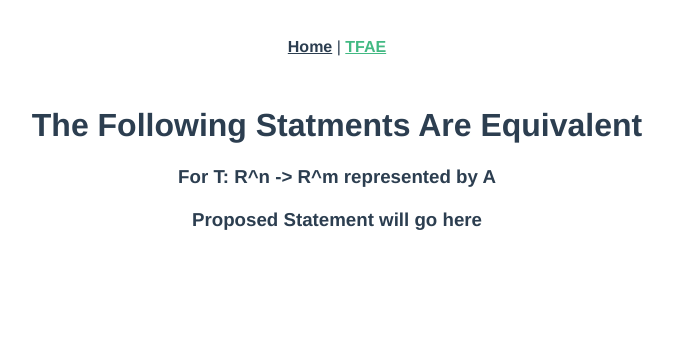
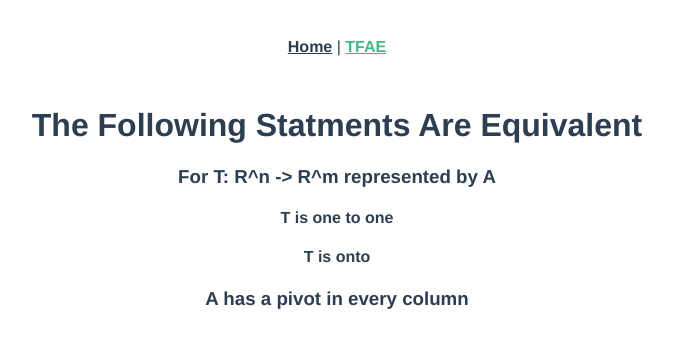
Before and after one commit to thetravisweber/Linear-Algebra, a Vue app: page /tfae in a window 1280 px wide. Shown: the top 348 px of the page, without its empty margins (303-976 px from the left). Built offline with nearby package versions, Linux system fonts and the light colour scheme.

Commit message:
TFAE variables properly plugged into scaffolding

```diff
--- a/src/data/TFAE.json
+++ b/src/data/TFAE.json
@@ -8,7 +8,7 @@
           "T(x) = b has at most one solution x for each b",
           "A has no free variables",
           "Ax = 0 has only the trivial solution",
-          "A has a picot in every column",
+          "A has a pivot in every column",
           "columns of A are linearly independent"
         ]
       },
--- a/src/views/TFAE.vue
+++ b/src/views/TFAE.vue
@@ -1,14 +1,18 @@
 <template>
   <div class="TFAE">
     <h1>The Following Statments Are Equivalent</h1>
-    <h3 id="context">{{ currentProblem.context }}</h3>
+    <h3 id="context">{{ currentProblemSet.context }}</h3>
     <div id="options">
-      <h4 v-for="statement in statements" :key="statement" class="option">
-        {{ statement }}
+      <h4
+        v-for="problem in currentProblemSet.problems"
+        :key="problem.statement"
+        class="option"
+      >
+        {{ problem.statement }}
       </h4>
     </div>
     <div id="question">
-      <h3 id="equivalency">Proposed Statement will go here</h3>
+      <h3 id="equivalency">{{ currentQuestion }}</h3>
     </div>
   </div>
 </template>
@@ -21,24 +25,22 @@ export default {
   name: "TFAE",
   mixins: [Help],
   data: function () {
+    const startingProblemSet = Help.randomElement(problemData);
+    const startingProblem = Help.randomElement(startingProblemSet.problems);
+    const startingQuestion = Help.randomElement(startingProblem.equivalencies);
     return {
       problems: problemData,
-      currentProblem: Help.randomElement(problemData),
+      currentProblemSet: startingProblemSet,
+      currentProblem: startingProblem,
+      currentQuestion: startingQuestion,
     };
   },
-  mounted: function() {
+  mounted: function () {
     console.log(this.currentProblem);
   },
   methods: {
-    randomProblem: function () {
+    randomProblemSet: function () {
       return Help.randomElement(this.problemData);
-    },
-  },
-  computed: {
-    statements: function () {
-      return this.problems.map((el) => {
-        return el.statement;
-      });
     },
   },
 };
```
